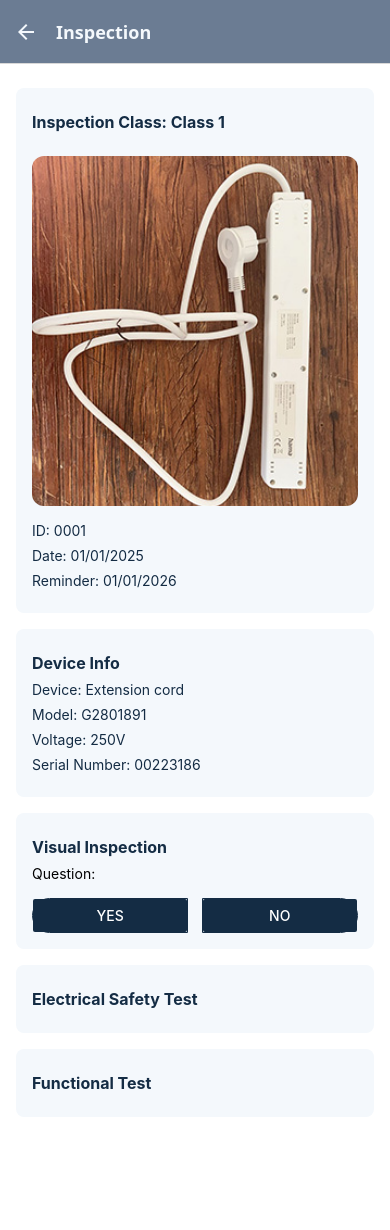
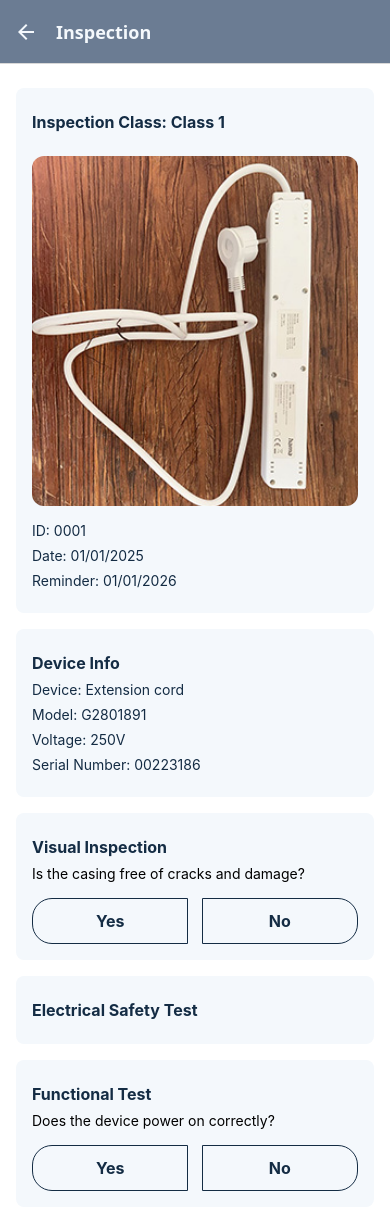
Before and after one commit to mdisumma/neumann-native, a React Native app: screen /Inspection in a window 390 px wide. Before the commit the page ends 1141 px from the top, so only its background shows below. Built offline with nearby package versions, Linux system fonts and the light colour scheme.

Commit message:
feat: replace Button with TouchableOpacity for Yes/No questions in InspectionScreen; update styles for buttons

```diff
--- a/screens/InspectionScreen.tsx
+++ b/screens/InspectionScreen.tsx
@@ -1,11 +1,11 @@
 import { RootStackParamList } from "@/types/navigation";
 import { StackNavigationProp } from "@react-navigation/stack";
 import {
-  Button,
   Image,
   ScrollView,
   StyleSheet,
   Text,
+  TouchableOpacity,
   View,
 } from "react-native";
 import inspectionJSON from "../api/inspection.json";
@@ -65,14 +65,21 @@ export default function InspectionScreen({ navigation }: Props) {
           {inspectionJSON.visual_inspection.section}
         </Text>
         <View>
-          <Text>Question:</Text>
+          <Text>{inspectionJSON.visual_inspection.questions[0].name}</Text>
           <View style={styles.buttonContainer}>
-            <View style={styles.buttonSx}>
-              <Button title="Yes" color="#142C44" onPress={() => {}} />
-            </View>
-            <View style={styles.buttonDx}>
-              <Button title="No" color="#142C44" onPress={() => {}} />
-            </View>
+            <TouchableOpacity
+              style={styles.buttonSx}
+              onPress={() => console.log("Yes pressed")}
+            >
+              <Text style={styles.buttonText}>Yes</Text>
+            </TouchableOpacity>
+
+            <TouchableOpacity
+              style={styles.buttonDx}
+              onPress={() => console.log("No pressed")}
+            >
+              <Text style={styles.buttonText}>No</Text>
+            </TouchableOpacity>
           </View>
         </View>
       </View>
@@ -87,6 +94,24 @@ export default function InspectionScreen({ navigation }: Props) {
         <Text style={styles.sectionTitle}>
           {inspectionJSON.functional_test.section}
         </Text>
+        <View>
+          <Text>{inspectionJSON.functional_test.questions[0].name}</Text>
+          <View style={styles.buttonContainer}>
+            <TouchableOpacity
+              style={styles.buttonSx}
+              onPress={() => console.log("Yes pressed")}
+            >
+              <Text style={styles.buttonText}>Yes</Text>
+            </TouchableOpacity>
+
+            <TouchableOpacity
+              style={styles.buttonDx}
+              onPress={() => console.log("No pressed")}
+            >
+              <Text style={styles.buttonText}>No</Text>
+            </TouchableOpacity>
+          </View>
+        </View>
       </View>
     </ScrollView>
   );
@@ -126,17 +151,19 @@ const styles = StyleSheet.create({
     flexDirection: "row",
     justifyContent: "space-between", // space between the buttons
     marginTop: 16,
-    width: "100%", // make container full width
+    width: "100%", // full width
   },
   buttonSx: {
-    width: "48%",
+    width: "48%", // roughly half of container width
     backgroundColor: "#F4F8FC",
     borderWidth: 1,
     borderColor: "#142C44",
-    borderTopLeftRadius: 18,
-    borderBottomLeftRadius: 18,
+    borderTopLeftRadius: 20,
+    borderBottomLeftRadius: 20,
     borderTopRightRadius: 0,
     borderBottomRightRadius: 0,
+    alignItems: "center", // center text horizontally
+    paddingVertical: 12, // vertical padding
   },
   buttonDx: {
     width: "48%",
@@ -145,7 +172,14 @@ const styles = StyleSheet.create({
     borderColor: "#142C44",
     borderTopLeftRadius: 0,
     borderBottomLeftRadius: 0,
-    borderTopRightRadius: 18,
-    borderBottomRightRadius: 18,
+    borderTopRightRadius: 20,
+    borderBottomRightRadius: 20,
+    alignItems: "center",
+    paddingVertical: 12,
+  },
+  buttonText: {
+    color: "#142C44",
+    fontWeight: "bold",
+    fontSize: 16,
   },
 });
```
